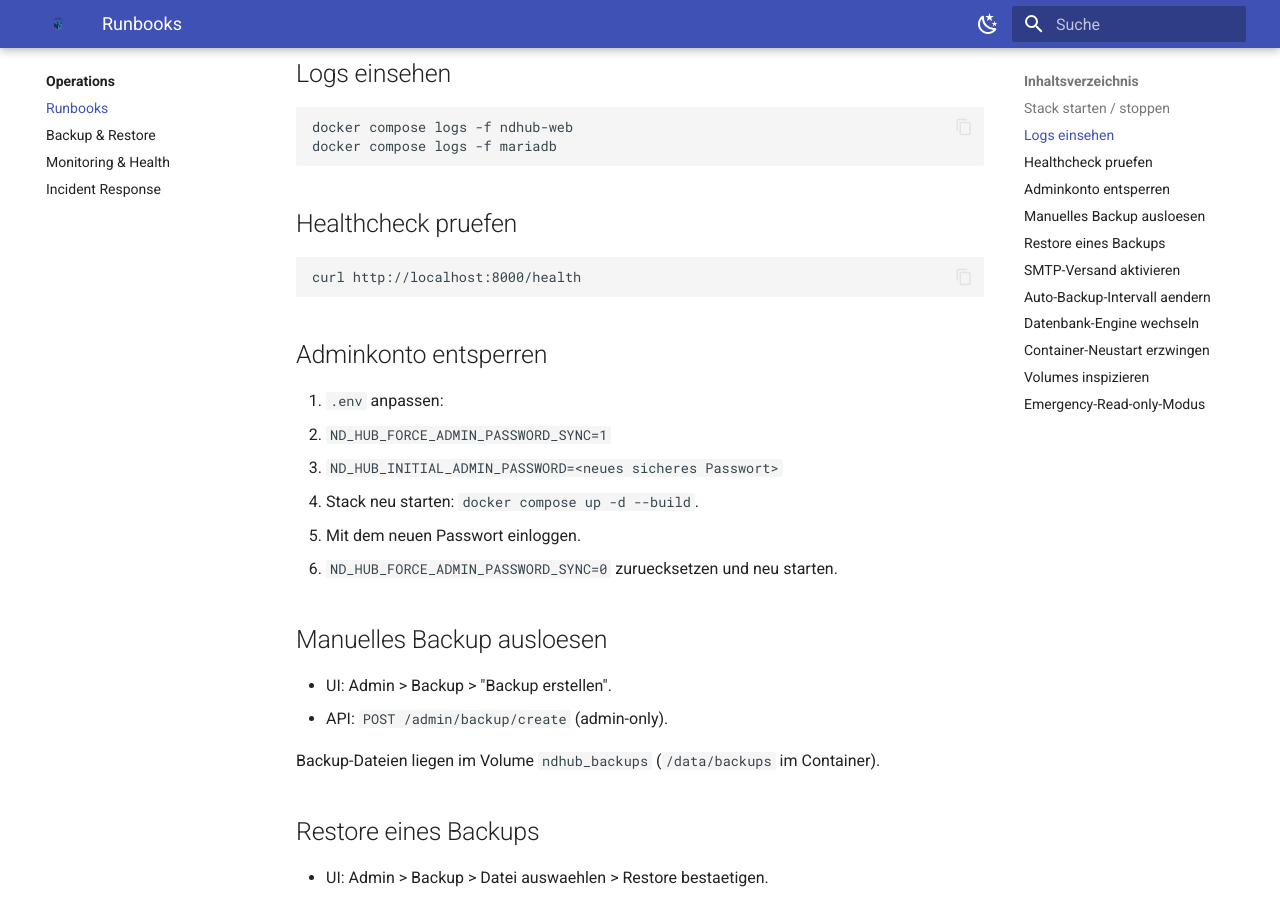
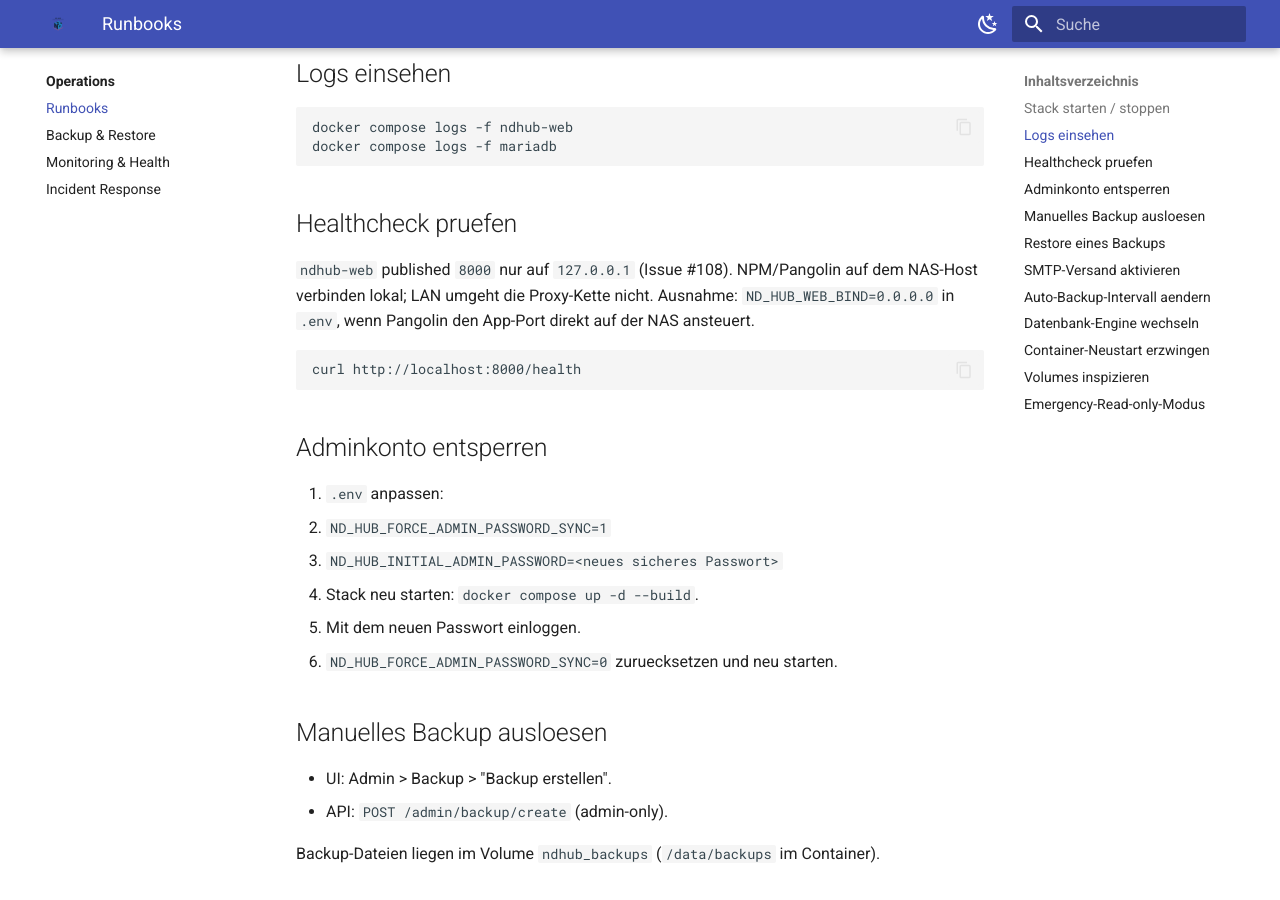
Before and after one commit to QuasiniusQuaks/nd-hub, an MkDocs documentation site: the page built from docs/operations/01-runbooks.md, in a window 1280 px wide and 900 px high, scrolled down 537 px. Built offline with MkDocs 1.6.1 and Material for MkDocs 9.7.7, drawn with Linux system fonts in a browser that asks for light colours.

Commit message:
security(web): bind Compose port 8000 to loopback by default (#108) (#125)
[verified] LAN no longer reaches Uvicorn without the proxy chain.
ND_HUB_WEB_BIND=0.0.0.0 remains the documented exception.

Resolves: #108

Co-authored-by: Caligula <caligula@ndhub.local>

````diff
--- a/docs/operations/01-runbooks.md
+++ b/docs/operations/01-runbooks.md
@@ -24,6 +24,11 @@ docker compose logs -f mariadb
 ```
 
 ## Healthcheck pruefen
+
+`ndhub-web` published `8000` nur auf `127.0.0.1` (Issue #108). NPM/Pangolin
+auf dem NAS-Host verbinden lokal; LAN umgeht die Proxy-Kette nicht.
+Ausnahme: `ND_HUB_WEB_BIND=0.0.0.0` in `.env`, wenn Pangolin den App-Port
+direkt auf der NAS ansteuert.
 
 ```bash
 curl http://localhost:8000/health
````
Also changed, not shown: docs/deployment/01-docker-stack.md (+1 -0 lines), docs/deployment/03-environment-variables.md (+1 -0 lines), 3 other files.
